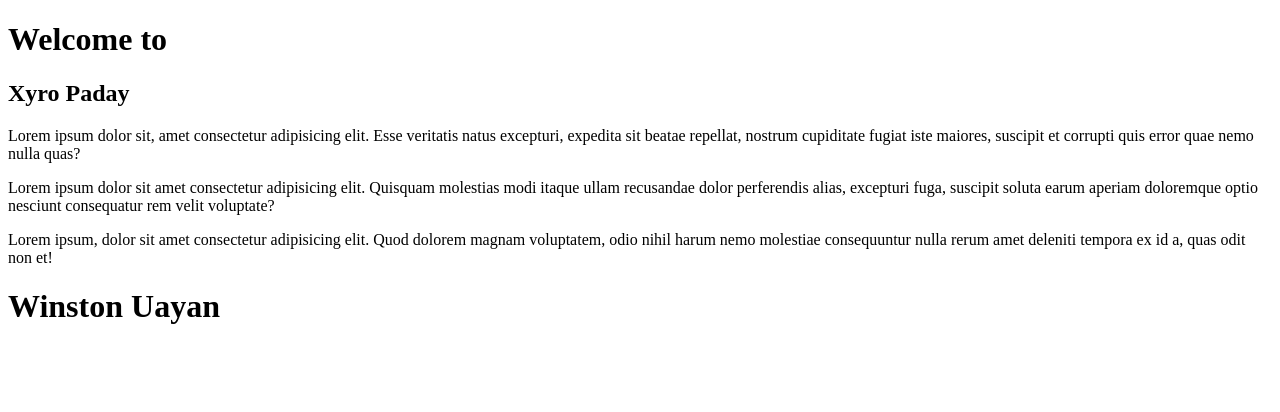
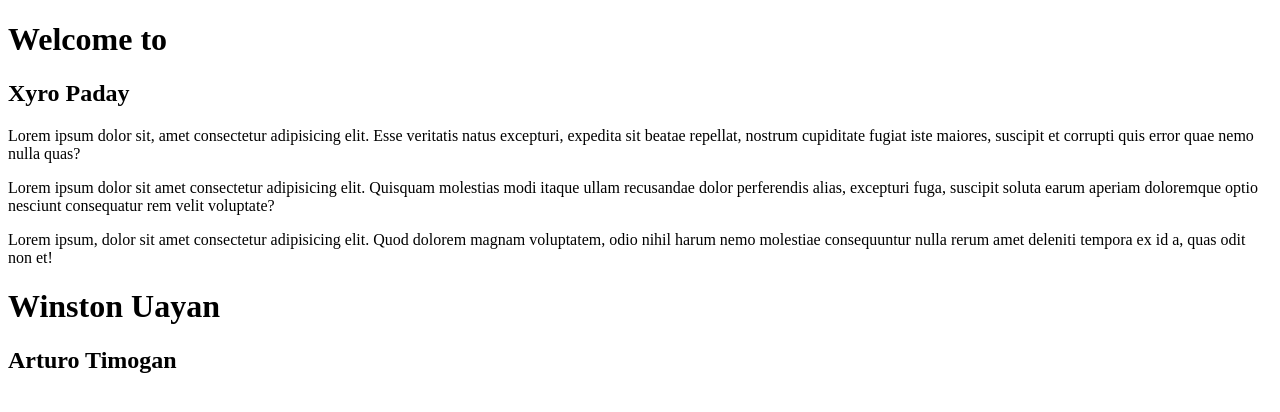
Before and after one commit to xyropaday/htmlsemantics1, a plain HTML site: page index.html in a window 1280 px wide. Drawn offline with Linux system fonts and the light colour scheme.

Commit message:
Update index.html

```diff
--- a/index.html
+++ b/index.html
@@ -12,6 +12,6 @@
     <p>Lorem ipsum dolor sit amet consectetur adipisicing elit. Quisquam molestias modi itaque ullam recusandae dolor perferendis alias, excepturi fuga, suscipit soluta earum aperiam doloremque optio nesciunt consequatur rem velit voluptate?</p>
     <p>Lorem ipsum, dolor sit amet consectetur adipisicing elit. Quod dolorem magnam voluptatem, odio nihil harum nemo molestiae consequuntur nulla rerum amet deleniti tempora ex id a, quas odit non et!</p>
     <h1>Winston Uayan</h1>
-
+    <h2>Arturo Timogan</h2>
 </body>
 </html>
```
